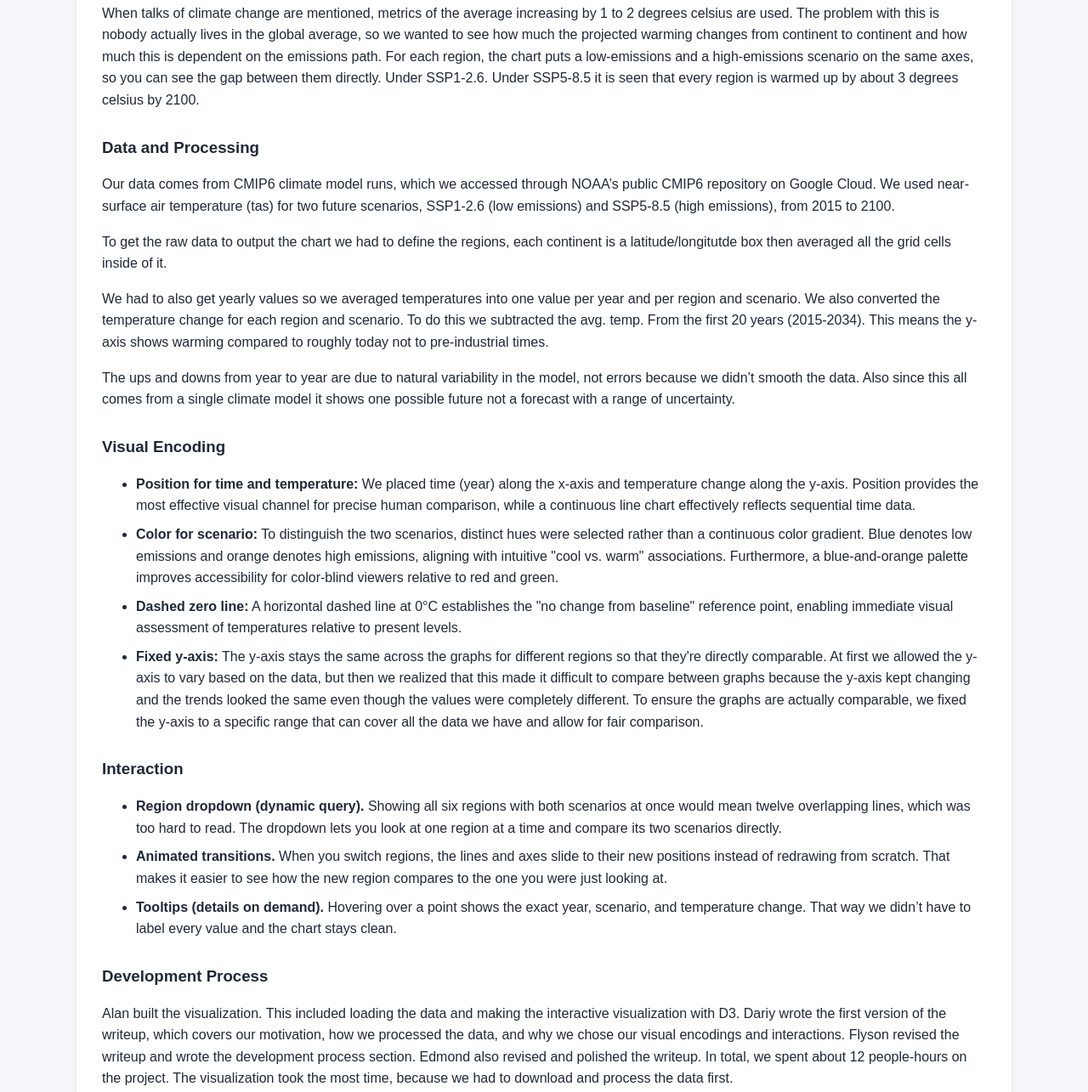
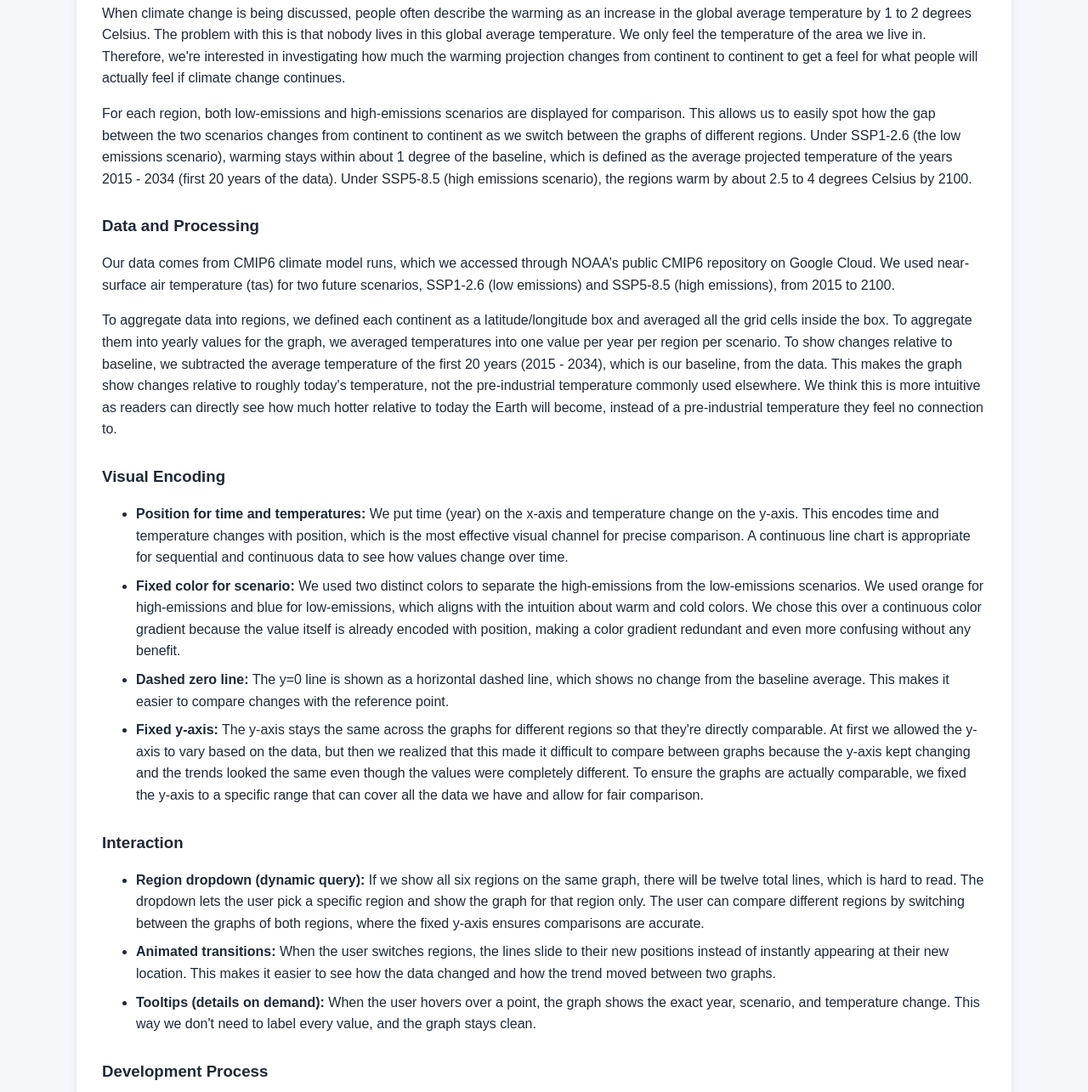
Before and after one commit to AlanTran123/DSC106-Project3, a plain HTML site: page index.html in a window 1280 px wide. Shown: the part 1326-2611 px from the top of the page at 85% size. Drawn offline with nearby package versions, Linux system fonts and the light colour scheme.

Commit message:
rewrite writeup for consistent tone and less confusing phrasing

```diff
--- a/index.html
+++ b/index.html
@@ -116,41 +116,40 @@
 
             <h3>Motivation</h3>
             <p>
-                When talks of climate change are mentioned, metrics of the average increasing by 1 to 2 degrees celsius are used. The problem with this is nobody actually lives in the global average, so we wanted to see how much the projected warming changes from continent to continent and how much this is dependent on the emissions path. For each region, the chart puts a low-emissions and a high-emissions scenario on the same axes, so you can see the gap between them directly. Under SSP1-2.6. Under SSP5-8.5 it is seen that every region is warmed up by about 3 degrees celsius by 2100.
+                When climate change is being discussed, people often describe the warming as an increase in the global average temperature by 1 to 2 degrees Celsius. The problem with this is that nobody lives in this global average temperature. We only feel the temperature of the area we live in. Therefore, we're interested in investigating how much the warming projection changes from continent to continent to get a feel for what people will actually feel if climate change continues.
+            </p>
+
+            <p>
+                For each region, both low-emissions and high-emissions scenarios are displayed for comparison. This allows us to easily spot how the gap between the two scenarios changes from continent to continent as we switch between the graphs of different regions. Under SSP1-2.6 (the low emissions scenario), warming stays within about 1 degree of the baseline, which is defined as the average projected temperature of the years 2015 - 2034 (first 20 years of the data). Under SSP5-8.5 (high emissions scenario), the regions warm by about 2.5 to 4 degrees Celsius by 2100.
             </p>
 
             <h3>Data and Processing</h3>
             <p>
                 Our data comes from CMIP6 climate model runs, which we accessed through NOAA’s public CMIP6 repository on Google Cloud. We used near-surface air temperature (tas) for two future scenarios, SSP1-2.6 (low emissions) and SSP5-8.5 (high emissions), from 2015 to 2100.
             </p>
+
             <p>
-                To get the raw data to output the chart we had to define the regions, each continent is a latitude/longitutde box then averaged all the grid cells inside of it.
-            </p>
-            <p>
-                We had to also get yearly values so we averaged temperatures into one value per year and per region and scenario. We also converted the temperature change for each region and scenario. To do this we subtracted the avg. temp. From the first 20 years (2015-2034). This means the y-axis shows warming compared to roughly today not to pre-industrial times.
-            </p>
-            <p>
-                The ups and downs from year to year are due to natural variability in the model, not errors because we didn’t smooth the data. Also since this all comes from a single climate model it shows one possible future not a forecast with a range of uncertainty.
+                To aggregate data into regions, we defined each continent as a latitude/longitude box and averaged all the grid cells inside the box. To aggregate them into yearly values for the graph, we averaged temperatures into one value per year per region per scenario. To show changes relative to baseline, we subtracted the average temperature of the first 20 years (2015 - 2034), which is our baseline, from the data. This makes the graph show changes relative to roughly today's temperature, not the pre-industrial temperature commonly used elsewhere. We think this is more intuitive as readers can directly see how much hotter relative to today the Earth will become, instead of a pre-industrial temperature they feel no connection to.
             </p>
 
             <h3>Visual Encoding</h3>
             <ul>
-                <li><strong>Position for time and temperature:</strong> We placed time (year) along the x-axis and temperature change along the y-axis. Position provides the most effective visual channel for precise human comparison, while a continuous line chart effectively reflects sequential time data.</li>
-                <li><strong>Color for scenario:</strong> To distinguish the two scenarios, distinct hues were selected rather than a continuous color gradient. Blue denotes low emissions and orange denotes high emissions, aligning with intuitive "cool vs. warm" associations. Furthermore, a blue-and-orange palette improves accessibility for color-blind viewers relative to red and green.</li>
-                <li><strong>Dashed zero line:</strong> A horizontal dashed line at 0°C establishes the "no change from baseline" reference point, enabling immediate visual assessment of temperatures relative to present levels.</li>
+                <li><strong>Position for time and temperatures:</strong> We put time (year) on the x-axis and temperature change on the y-axis. This encodes time and temperature changes with position, which is the most effective visual channel for precise comparison. A continuous line chart is appropriate for sequential and continuous data to see how values change over time.</li>
+                <li><strong>Fixed color for scenario:</strong> We used two distinct colors to separate the high-emissions from the low-emissions scenarios. We used orange for high-emissions and blue for low-emissions, which aligns with the intuition about warm and cold colors. We chose this over a continuous color gradient because the value itself is already encoded with position, making a color gradient redundant and even more confusing without any benefit.</li>
+                <li><strong>Dashed zero line:</strong> The y=0 line is shown as a horizontal dashed line, which shows no change from the baseline average. This makes it easier to compare changes with the reference point.</li>
                 <li><strong>Fixed y-axis:</strong> The y-axis stays the same across the graphs for different regions so that they're directly comparable. At first we allowed the y-axis to vary based on the data, but then we realized that this made it difficult to compare between graphs because the y-axis kept changing and the trends looked the same even though the values were completely different. To ensure the graphs are actually comparable, we fixed the y-axis to a specific range that can cover all the data we have and allow for fair comparison.</li>
             </ul>
 
             <h3>Interaction</h3>
             <ul>
-                <li><strong>Region dropdown (dynamic query).</strong> Showing all six regions with both scenarios at once would mean twelve overlapping lines, which was too hard to read. The dropdown lets you look at one region at a time and compare its two scenarios directly.</li>
-                <li><strong>Animated transitions.</strong> When you switch regions, the lines and axes slide to their new positions instead of redrawing from scratch. That makes it easier to see how the new region compares to the one you were just looking at.</li>
-                <li><strong>Tooltips (details on demand).</strong> Hovering over a point shows the exact year, scenario, and temperature change. That way we didn’t have to label every value and the chart stays clean.</li>
+                <li><strong>Region dropdown (dynamic query):</strong> If we show all six regions on the same graph, there will be twelve total lines, which is hard to read. The dropdown lets the user pick a specific region and show the graph for that region only. The user can compare different regions by switching between the graphs of both regions, where the fixed y-axis ensures comparisons are accurate.</li>
+                <li><strong>Animated transitions:</strong> When the user switches regions, the lines slide to their new positions instead of instantly appearing at their new location. This makes it easier to see how the data changed and how the trend moved between two graphs.</li>
+                <li><strong>Tooltips (details on demand):</strong> When the user hovers over a point, the graph shows the exact year, scenario, and temperature change. This way we don't need to label every value, and the graph stays clean.</li>
             </ul>
 
             <h3>Development Process</h3>
             <p>
-                Alan built the visualization. This included loading the data and making the interactive visualization with D3. Dariy wrote the first version of the writeup, which covers our motivation, how we processed the data, and why we chose our visual encodings and interactions. Flyson revised the writeup and wrote the development process section. Edmond also revised and polished the writeup. In total, we spent about 12 people-hours on the project. The visualization took the most time, because we had to download and process the data first.
+                Alan built the visualization. This included loading the data and making the interactive visualization with D3. Dariy wrote the first version of the writeup, which covers our motivation, how we processed the data, and why we chose our visual encodings and interactions. Flyson revised the writeup and wrote the development process section. Flyson also made slight adjustments to the graph to improve it. Edmond also revised and polished the writeup. In total, we spent about 12 people-hours on the project. The visualization took the most time, because we had to download and process the data first.
             </p>
 
         </section>
```
